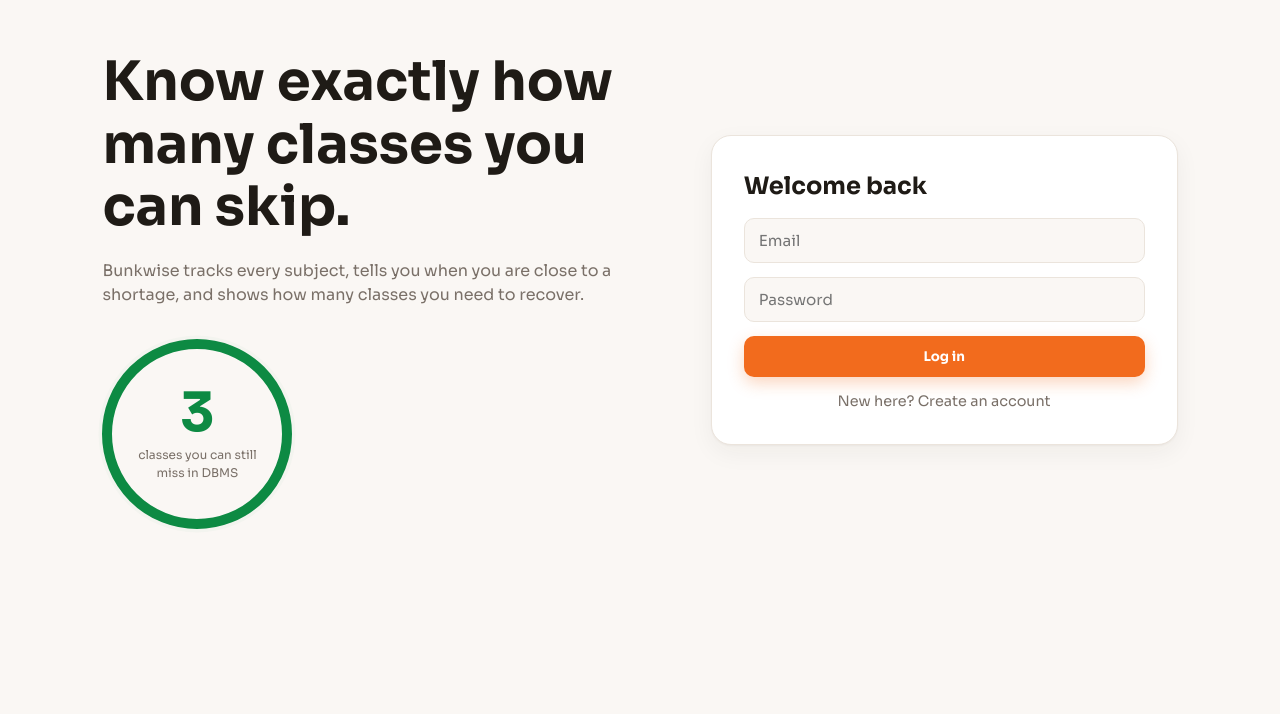
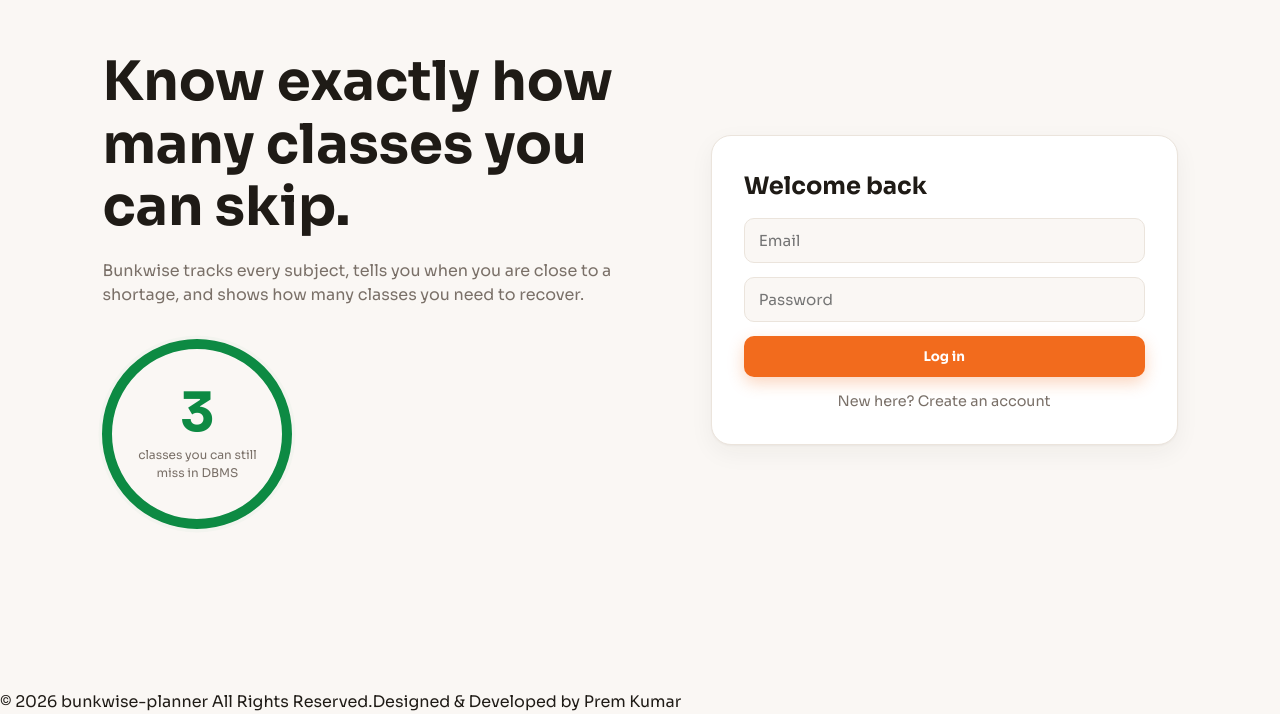
Before and after one commit to prembhagat01/attendance-planner, a React (Vite) app in the folder frontend/: page / in a window 1280 px wide. Shown: the part 110-824 px from the top of the page. Before the commit the page ends 800 px from the top, so only its background shows below. Built offline with nearby package versions, Linux system fonts and the light colour scheme; no server answers.

Commit message:
Add footer

```diff
--- a/frontend/src/App.jsx
+++ b/frontend/src/App.jsx
@@ -3,6 +3,7 @@
 import Dashboard from "./pages/Dashboard.jsx";
 import AdminLogin from "./pages/AdminLogin.jsx";
 import AdminDashboard from "./pages/AdminDashboard.jsx";
+import Footer from "./components/Footer.jsx";
 
 export default function App() {
   const [name, setName] = useState(localStorage.getItem("name"));
@@ -24,23 +25,29 @@
     setRole(null);
   }
 
+  // Decide which page to show
+  let page;
   if (showAdminLogin) {
-    return <AdminLogin onLogin={handleLogin} onBack={() => setShowAdminLogin(false)} />;
+    page = <AdminLogin onLogin={handleLogin} onBack={() => setShowAdminLogin(false)} />;
+  } else if (!name) {
+    page = <Login onLogin={handleLogin} />;
+  } else if (role === "admin") {
+    page = <AdminDashboard name={name} onLogout={handleLogout} />;
+  } else {
+    page = (
+      <Dashboard
+        name={name}
+        onLogout={handleLogout}
+        onAdmin={() => setShowAdminLogin(true)}
+      />
+    );
   }
 
-  if (!name) {
-    return <Login onLogin={handleLogin} />;
-  }
-
-  if (role === "admin") {
-    return <AdminDashboard name={name} onLogout={handleLogout} />;
-  }
-
+  // The footer is shown under every page
   return (
-    <Dashboard
-      name={name}
-      onLogout={handleLogout}
-      onAdmin={() => setShowAdminLogin(true)}
-    />
+    <div className="app">
+      {page}
+      <Footer />
+    </div>
   );
 }
--- /dev/null
+++ b/frontend/src/components/Footer.jsx
@@ -0,0 +1,8 @@
+export default function Footer() {
+  return (
+    <footer className="footer">
+      <span>© 2026 bunkwise-planner All Rights Reserved.</span>
+      <span>Designed &amp; Developed by Prem Kumar</span>
+    </footer>
+  );
+}
```
